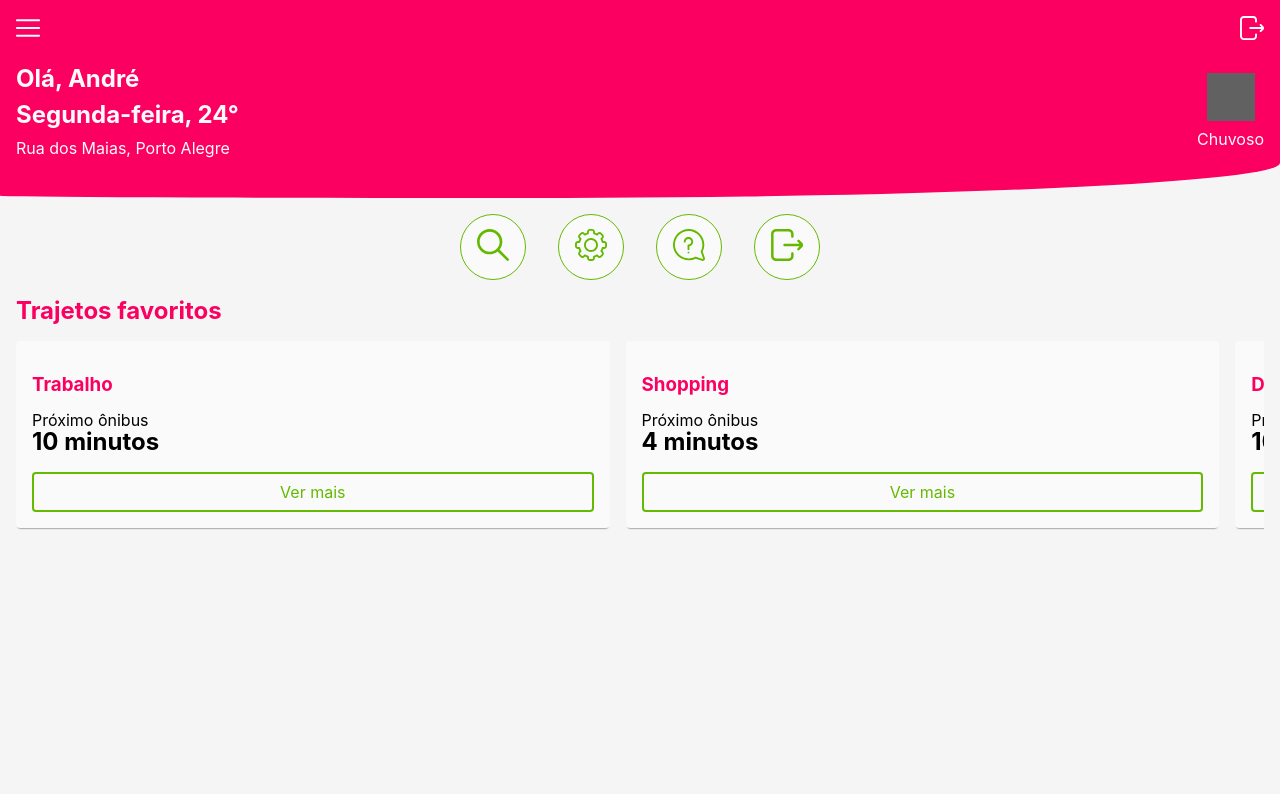
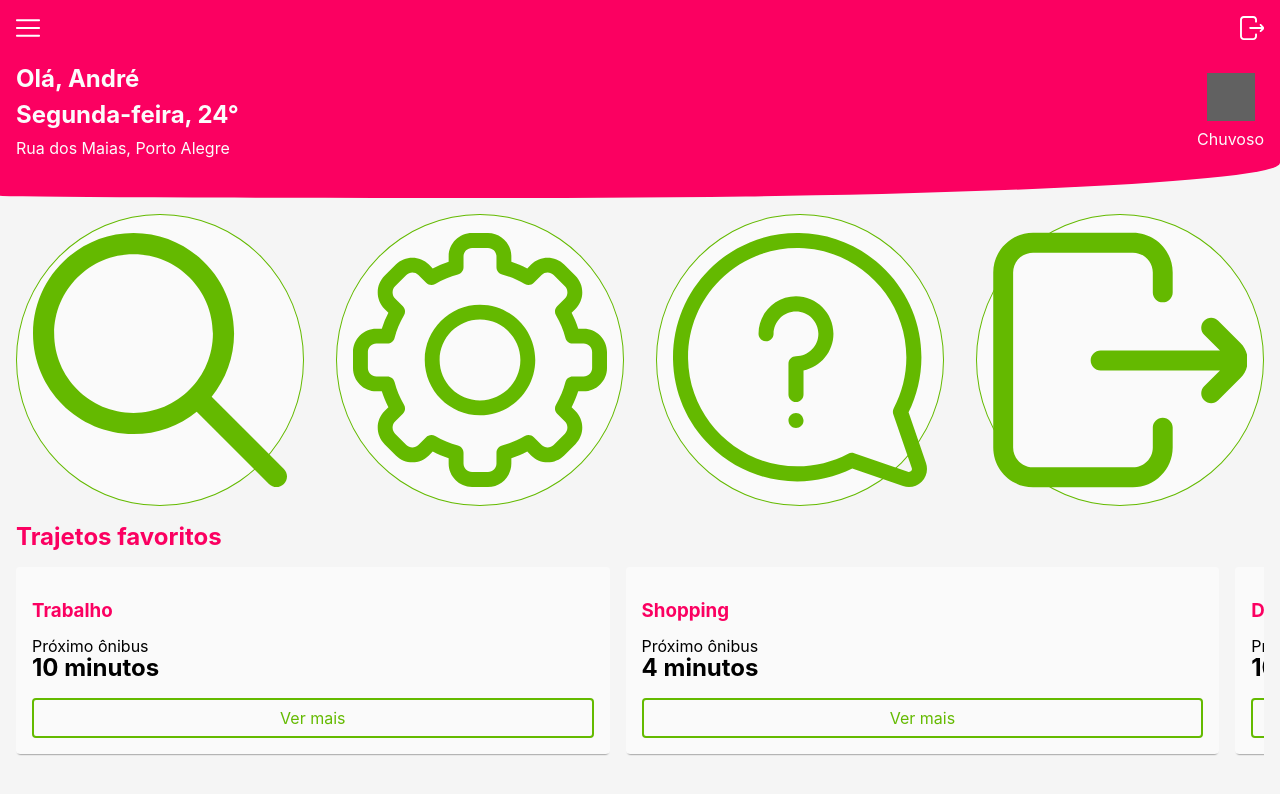
Before and after one commit to atreib/beasy, a React (Create React App) app: page /dashboard in a window 1280 px wide. Shown: the top 794 px of the page. Built offline with nearby package versions, Linux system fonts and the light colour scheme; grey boxes are pictures that could not be loaded.

Commit message:
fix aspect ratio on quick access buttons of dashboard

```diff
--- a/src/pages/dashboard/DashboardPage.styles.tsx
+++ b/src/pages/dashboard/DashboardPage.styles.tsx
@@ -86,13 +86,7 @@ export const Summary = styled.div`
   }
 `;
 
-export const QuickButton = styled(motion.div)``;
-export const QuickAccess = styled.div`
-  display: flex;
-  justify-content: center;
-  margin: 1rem 0;
-
-  ${QuickButton} {
+export const QuickButton = styled(motion.div)`
   display: flex;
   align-items: center;
   justify-content: center;
@@ -101,19 +95,22 @@ export const QuickAccess = styled.div`
   margin: 0 1rem;
   background: ${colors.white};
   border-radius: 50%;
-    width: 2rem;
-    height: 2rem;
-    /* box-shadow: 0px 2px 2px -2px ${colors.black}; */
+  width: 25vw;
+  max-height: 25vw;
   border: 1px solid ${colors.complementaryDarker};
   color: ${colors.complementaryDarker};
 
   img {
     width: 100%;
-      height: auto;
+    height: 100%;
     // use this to find a new filter: https://codepen.io/sosuke/pen/Pjoqqp
     filter: invert(55%) sepia(44%) saturate(1162%) hue-rotate(48deg) brightness(97%) contrast(101%);
   }
-  }
+`;
+export const QuickAccess = styled.div`
+  display: flex;
+  justify-content: center;
+  margin: 1rem 0;
 `;
 
 export const SliderButton = styled(motion.div)``;
--- a/src/pages/dashboard/DashboardPage.tsx
+++ b/src/pages/dashboard/DashboardPage.tsx
@@ -69,13 +69,9 @@ export const DashboardPage = () => {
             <img src={QuestionImage} />
           </div>
         </QuickButton>
-        <UnstyledLink to="/">
-          <QuickButton {...tapEffect(colors.complementaryLighter)} {...fadeIn(1)}>
-            <div>
-              <img src={ExitImage} />
-            </div>
-          </QuickButton>
-        </UnstyledLink>
+        <QuickButton {...tapEffect(colors.complementaryLighter)} {...fadeIn(1)}>
+          <img src={ExitImage} />
+        </QuickButton>
       </QuickAccess>
       <Slider>
         <SliderHeader {...fadeIn(0.5)}>Trajetos favoritos</SliderHeader>
```
Lines whose indentation alone changed are shown as unchanged.
